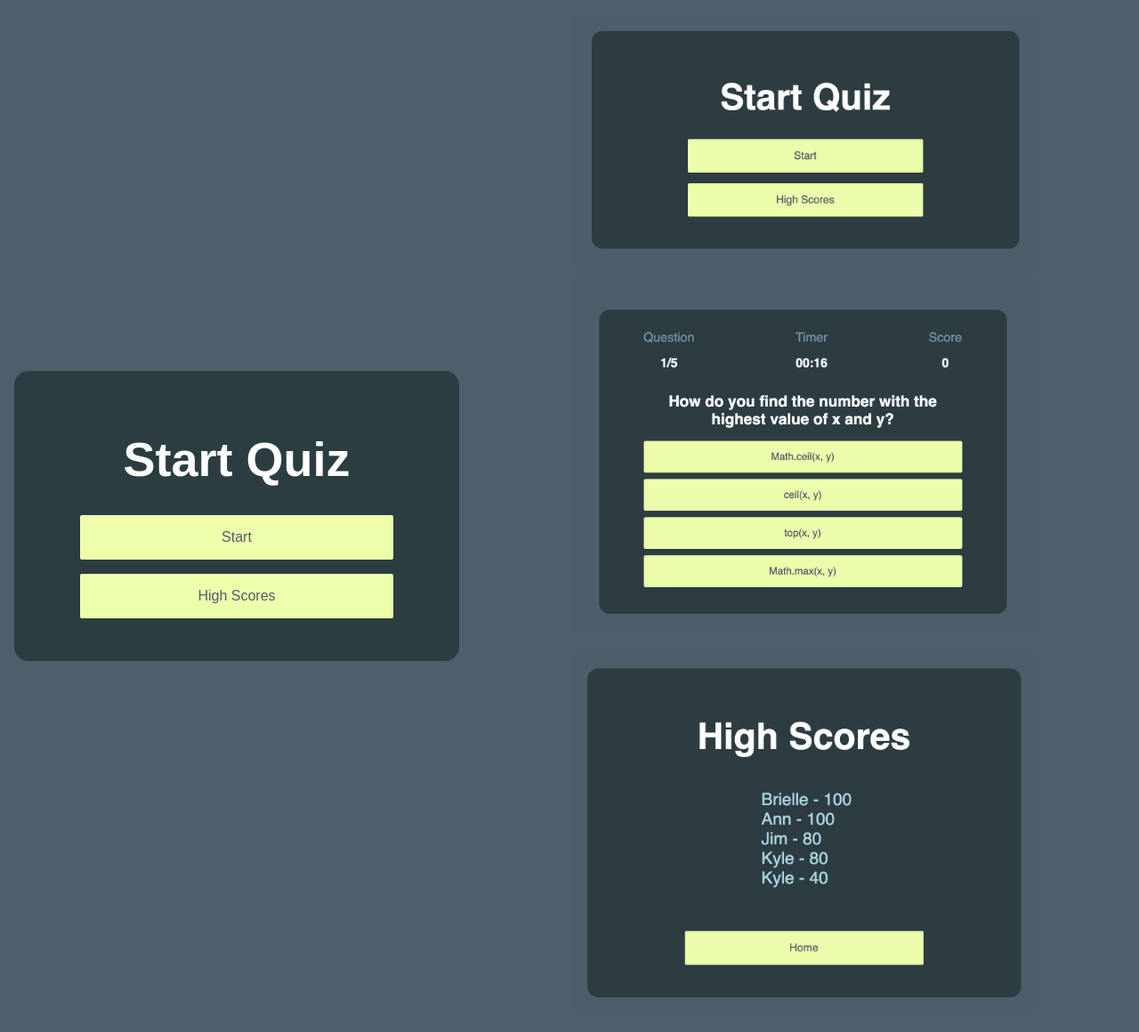
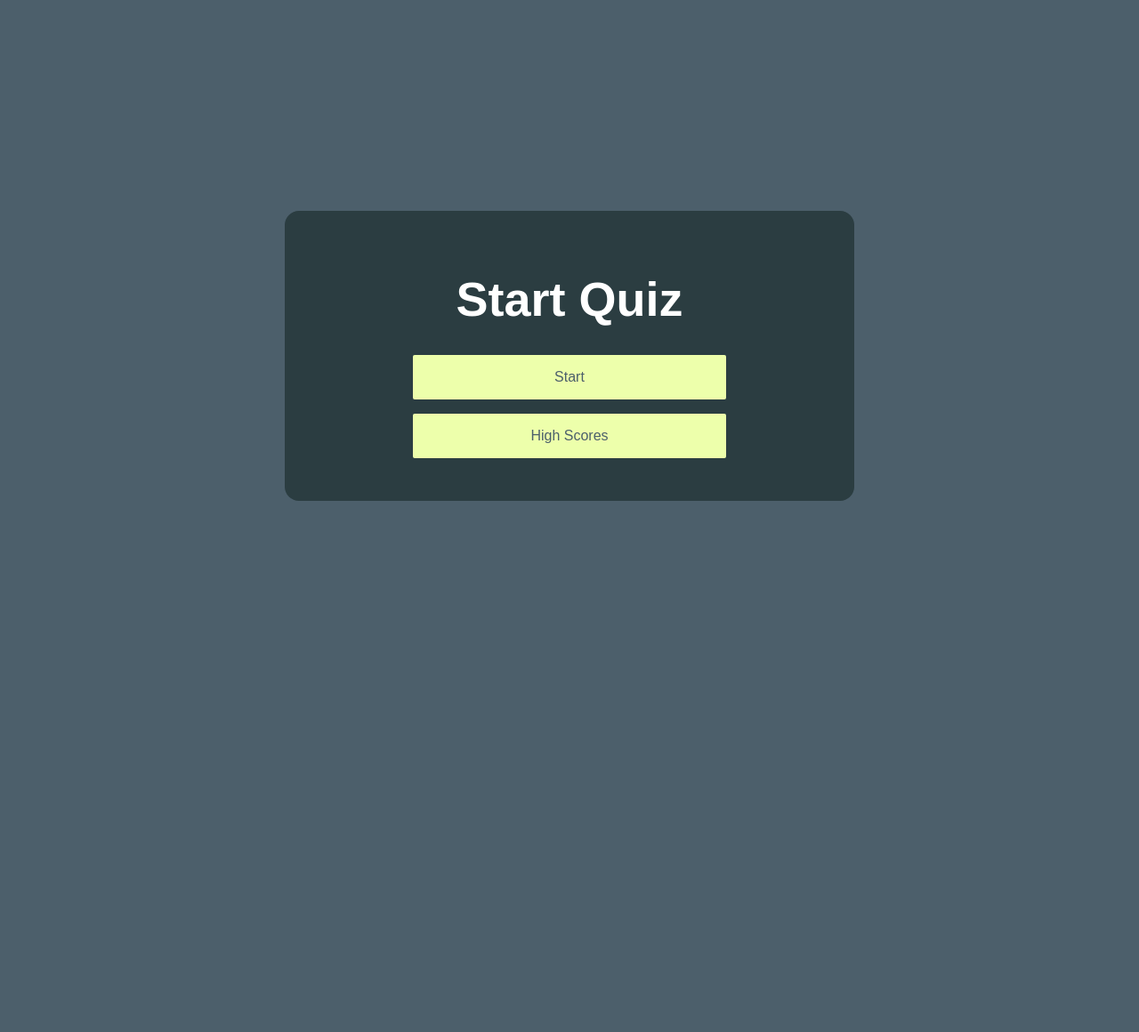
Before and after one commit to BMccorm/Timed-Quiz, a plain HTML site: page index.html in a window 1280 px wide. Shown: the whole page at 89% size. After the commit the page ends 800 px from the top, so only its background shows below. Drawn offline with Linux system fonts and the light colour scheme.

Commit message:
adjusted index.html

```diff
--- a/index.html
+++ b/index.html
@@ -18,9 +18,3 @@
     <script src="./script.js"></script>
   </body>
 </html>
-
-<p align="center">
-  <img width="70%" src="./Assets/Start-page.png" alt="start page image" />
-  <img width="70%" src="./Assets/quiz-page.png" alt="quiz page image" />
-  <img width="70%" src="./Assets/high-scores.png" alt="high scores image" />
-</p>
```
